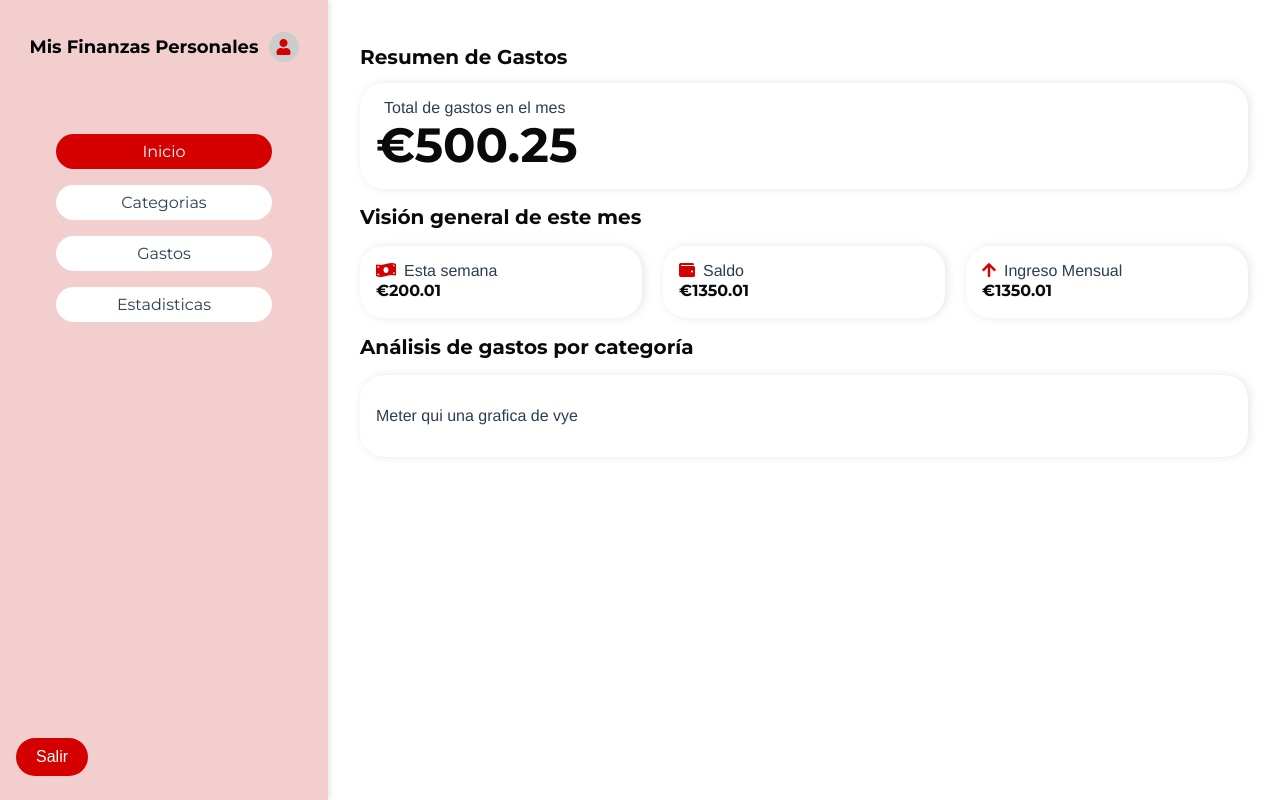
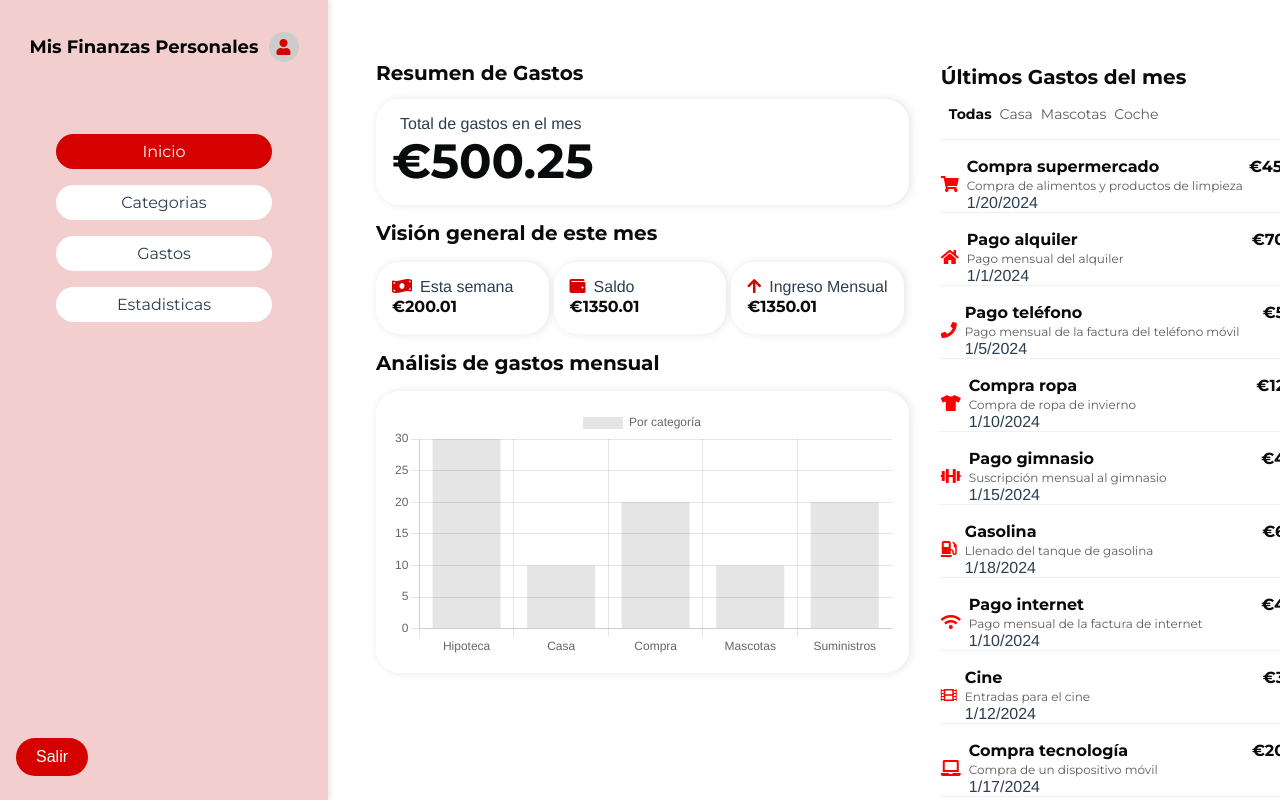
Before and after one commit to nroxDev/gestion-finanzas-personales, a Vue app in the folder frontend/: page /inicio in a window 1280 px wide. Built offline with nearby package versions, Linux system fonts and the light colour scheme.

Commit message:
añade la lista de gastos en la pantalla de inicio

```diff
--- a/frontend/package.json
+++ b/frontend/package.json
@@ -8,8 +8,10 @@
     "lint": "vue-cli-service lint"
   },
   "dependencies": {
+    "chart.js": "^4.4.7",
     "core-js": "^3.8.3",
     "vue": "^3.2.13",
+    "vue-chartjs": "^5.3.2",
     "vue-router": "^4.0.3"
   },
   "devDependencies": {
--- /dev/null
+++ b/frontend/src/components/DosColumnas.vue
@@ -0,0 +1,34 @@
+<template>
+    <div class="dos-columnas">
+      <div class="columna-izquierda" :style="{ width: `${anchoColumnaIzquierda}%` }">
+        <slot name="columna-izquierda"></slot>
+      </div>
+      <div class="columna-derecha" :style="{ width: `${100 - anchoColumnaIzquierda}%` }">
+        <slot name="columna-derecha"></slot>
+      </div>
+    </div>
+  </template>
+
+  <script>
+  export default {
+    name: "DosColumnas",
+    props: {
+      anchoColumnaIzquierda: {
+        type: Number,
+        default: 50,
+      },
+    },
+  };
+  </script>
+
+  <style scoped>
+  .dos-columnas {
+    display: flex;
+    width: 100%;
+  }
+
+  .columna-izquierda,
+  .columna-derecha {
+    padding: 1rem;
+  }
+  </style>
--- /dev/null
+++ b/frontend/src/components/ListaDeGastosConFiltro.vue
@@ -0,0 +1,153 @@
+<template>
+    <div>
+        <ul class="categorias">
+            <li v-for="categoria in categorias" :key="categoria"
+                :class="['categoria', { seleccionado: categoria === categoriaSeleccionada }]"
+                @click="seleccionarCategoria(categoria)">
+                {{ categoria }}
+            </li>
+        </ul>
+        <SeparadorDeElementos />
+
+        <ul class="gastos">
+            <li v-for="gasto in gastosFiltrados" :key="gasto.id" class="gastos-li">
+                <div class="gasto">
+                    <div class="bloque-derecha">
+                        <i :class="gasto.icono || 'fas fa-wallet'"></i>
+                    </div>
+                    <div class="bloque-izquierda">
+                        <div class="bloque-izquierda-titulo">
+                            <span>{{ gasto.titulo }}</span>
+                            <span>€{{ gasto.importe }}</span>
+                        </div>
+                        <p class="bloque-izquierda-descripcion">
+                            {{ gasto.descripcion }}
+                        </p>
+                        <p class="bloque-izquierda-fecha">
+                            {{ new Date(gasto.fecha).toLocaleDateString() }}
+                        </p>
+                    </div>
+                </div>
+                <SeparadorDeElementos />
+            </li>
+        </ul>
+    </div>
+</template>
+
+<script>
+import { ref, computed } from 'vue';
+import SeparadorDeElementos from './SeparadorDeElementos.vue';
+
+export default {
+    name: "ListaDeGastosConFiltro",
+    components: { SeparadorDeElementos },
+    props: {
+        categorias: {
+            type: Array,
+            default: () => ['Todas'],
+        },
+        gastos: {
+            type: Array,
+            default: () => [],
+        }
+    },
+    setup(props) {
+        const categoriaSeleccionada = ref('Todas'); // Categoría seleccionada por defecto
+
+        const seleccionarCategoria = (categoria) => {
+            categoriaSeleccionada.value = categoria; // Actualiza la categoría seleccionada
+        };
+
+        // Computed property para filtrar los gastos según la categoría seleccionada
+        const gastosFiltrados = computed(() => {
+            if (categoriaSeleccionada.value === 'Todas') {
+                return props.gastos;
+            }
+            return props.gastos.filter(gasto => gasto.categoria === categoriaSeleccionada.value);
+        });
+
+        return {
+            categoriaSeleccionada,
+            seleccionarCategoria,
+            gastosFiltrados
+        };
+    },
+};
+</script>
+
+<style>
+.categorias {
+    list-style-type: none;
+    display: flex;
+    flex-direction: row;
+    padding: 0;
+}
+
+.categoria {
+    color: #5d5d5b;
+    font-size: 14px;
+    font-family: "Montserrat";
+    font-weight: 500;
+    line-height: 18px;
+    margin-left: 8px;
+    cursor: pointer;
+}
+
+.categoria.seleccionado {
+    color: #080a0b;
+    font-size: 14px;
+    font-family: "Montserrat";
+    font-weight: 700;
+    line-height: 18px;
+}
+
+.gastos {
+    list-style: none;
+    padding: 0;
+}
+
+.gasto {
+    display: flex;
+    flex-direction: row;
+}
+
+.bloque-derecha {
+    display: flex;
+    flex-direction: column;
+    justify-content: center;
+    align-items: center;
+    margin-right: 8px;
+    color: red;
+}
+
+.bloque-izquierda {
+    width: 100%;
+}
+
+.bloque-izquierda>* {
+    margin: 0;
+}
+
+.bloque-izquierda-titulo {
+    display: flex;
+    flex-direction: row;
+    justify-content: space-between;
+    color: #080a0b;
+    font-size: 16px;
+    font-family: "Montserrat";
+    font-weight: 700;
+    line-height: 22px;
+}
+
+.bloque-izquierda-descripcion {
+    color: #5d5d5b;
+    font-size: 12px;
+    font-family: "Montserrat";
+    font-weight: 500;
+    line-height: 16px;
+}
+
+.gastos-li {
+    margin-bottom: 16px;
+}
+</style>
--- /dev/null
+++ b/frontend/src/components/SeparadorDeElementos.vue
@@ -0,0 +1,21 @@
+<template>
+    <div class="separador"></div>
+
+</template>
+
+<script>
+export default {
+    name: 'SeparadorDeElementos'
+}
+</script>
+
+<style>
+.separador {
+    top: 300px;
+    left: 971px;
+    width: 408px;
+    height: 1px;
+    background-color: #d3d3d34f;
+    border-radius: 2px;
+}
+</style>
--- a/frontend/src/paginas/PaginaInicio.vue
+++ b/frontend/src/paginas/PaginaInicio.vue
@@ -1,13 +1,17 @@
 <template>
   <Plantilla>
     <template #contenido>
+      <DosColumnas :anchoColumnaIzquierda="60">
+        <template #columna-izquierda>
           <div>
             <h1 class="subtitulo">Resumen de Gastos</h1>
 
+            <div class="total-gastos-del-mes">
               <CajaSombreada>
                 <p class="descripcion">Total de gastos en el mes</p>
                 <h2 class="precio">€{{ totalGastos }}</h2>
               </CajaSombreada>
+            </div>
 
             <div class="gastos-del-mes">
               <h2 class="subtitulo">Visión general de este mes</h2>
@@ -40,29 +44,154 @@
             </div>
 
             <div class="grafica-gastos-por-categiria">
-          <h2 class="subtitulo">Análisis de gastos por categoría</h2>
+              <h2 class="subtitulo">Análisis de gastos mensual</h2>
               <CajaSombreada>
-            <p>Meter qui una grafica de vye</p>
+                <Bar :data="datosGrafica" :options="opcionesDeGrafica" />
               </CajaSombreada>
             </div>
           </div>
+        </template>
+
+        <template #columna-derecha>
+          <h2 class="subtitulo">Últimos Gastos del mes</h2>
+          <ListaDeGastosConFiltro :categorias="categorias" :gastos="ultimosGastos" />
+
+        </template>
+      </DosColumnas>
+
     </template>
   </Plantilla>
 </template>
 
 <script>
 import CajaSombreada from '@/components/CajaSombreada.vue';
+import DosColumnas from '@/components/DosColumnas.vue';
+import ListaDeGastosConFiltro from '@/components/ListaDeGastosConFiltro.vue';
 import Plantilla from '@/components/PaginaPlantilla.vue';
+ListaDeGastosConFiltro
+DosColumnas
+import {
+  Chart as ChartJS,
+  Title,
+  Tooltip,
+  Legend,
+  BarElement,
+  CategoryScale,
+  LinearScale
+} from 'chart.js'
+import { Bar } from 'vue-chartjs'
+
+ChartJS.register(CategoryScale, LinearScale, BarElement, Title, Tooltip, Legend)
 
 export default {
   name: "PaginaInicio",
-  components: { Plantilla, CajaSombreada },
+  components: { DosColumnas, Plantilla, CajaSombreada, Bar, ListaDeGastosConFiltro },
   setup() {
     return {
+      categorias: ["Todas", "Casa", "Mascotas", "Coche"],
+      ultimosGastos: [
+        {
+          "id": 1,
+          "titulo": "Compra supermercado",
+          "importe": 45.20,
+          "fecha": "2024-01-20T14:30:00Z",
+          "categoria": "Casa",
+          "descripcion": "Compra de alimentos y productos de limpieza",
+          "icono": "fas fa-shopping-cart"
+        },
+        {
+          "id": 2,
+          "titulo": "Pago alquiler",
+          "importe": 700.00,
+          "fecha": "2024-01-01T10:00:00Z",
+          "categoria": "Vivienda",
+          "descripcion": "Pago mensual del alquiler",
+          "icono": "fas fa-home"
+        },
+        {
+          "id": 3,
+          "titulo": "Pago teléfono",
+          "importe": 50.00,
+          "fecha": "2024-01-05T12:00:00Z",
+          "categoria": "Servicios",
+          "descripcion": "Pago mensual de la factura del teléfono móvil",
+          "icono": "fas fa-phone"
+        },
+        {
+          "id": 4,
+          "titulo": "Compra ropa",
+          "importe": 120.00,
+          "fecha": "2024-01-10T15:00:00Z",
+          "categoria": "Ropa",
+          "descripcion": "Compra de ropa de invierno",
+          "icono": "fas fa-tshirt"
+        },
+        {
+          "id": 5,
+          "titulo": "Pago gimnasio",
+          "importe": 40.00,
+          "fecha": "2024-01-15T09:00:00Z",
+          "categoria": "Salud",
+          "descripcion": "Suscripción mensual al gimnasio",
+          "icono": "fas fa-dumbbell"
+        },
+        {
+          "id": 6,
+          "titulo": "Gasolina",
+          "importe": 60.00,
+          "fecha": "2024-01-18T08:00:00Z",
+          "categoria": "Transporte",
+          "descripcion": "Llenado del tanque de gasolina",
+          "icono": "fas fa-gas-pump"
+        },
+        {
+          "id": 7,
+          "titulo": "Pago internet",
+          "importe": 40.00,
+          "fecha": "2024-01-10T11:00:00Z",
+          "categoria": "Servicios",
+          "descripcion": "Pago mensual de la factura de internet",
+          "icono": "fas fa-wifi"
+        },
+        {
+          "id": 8,
+          "titulo": "Cine",
+          "importe": 30.00,
+          "fecha": "2024-01-12T20:00:00Z",
+          "categoria": "Ocio",
+          "descripcion": "Entradas para el cine",
+          "icono": "fas fa-film"
+        },
+        {
+          "id": 9,
+          "titulo": "Compra tecnología",
+          "importe": 200.00,
+          "fecha": "2024-01-17T17:00:00Z",
+          "categoria": "Tecnología",
+          "descripcion": "Compra de un dispositivo móvil",
+          "icono": "fas fa-laptop"
+        },
+        {
+          "id": 10,
+          "titulo": "Comida para llevar",
+          "importe": 25.00,
+          "fecha": "2024-01-19T18:00:00Z",
+          "categoria": "Alimentación",
+          "descripcion": "Pedido de comida a domicilio",
+          "icono": "fas fa-utensils"
+        }
+      ],
       totalGastos: 500.25,
       gastoEnLaSemana: 200.01,
       saldo: 1350.01,
-      ingresoMensual: 2000.12
+      ingresoMensual: 2000.12,
+      datosGrafica: {
+        labels: ['Hipoteca', 'Casa', 'Compra', 'Mascotas', 'Suministros'],
+        datasets: [{ label: 'Por categoría', data: [30, 10, 20, 10, 20] }],
+      },
+      opcionesDeGrafica: {
+        responsive: true
+      }
     }
   }
 };
@@ -94,6 +223,7 @@ export default {
 .tipos {
   max-width: 300px;
   width: 250px;
+  margin-right: 5px;
 }
 
 .contenedor-tipos {
```
Also changed, not shown: 1 other file (tests, documents, lock files or other folders). Lines whose indentation alone changed are shown as unchanged.
